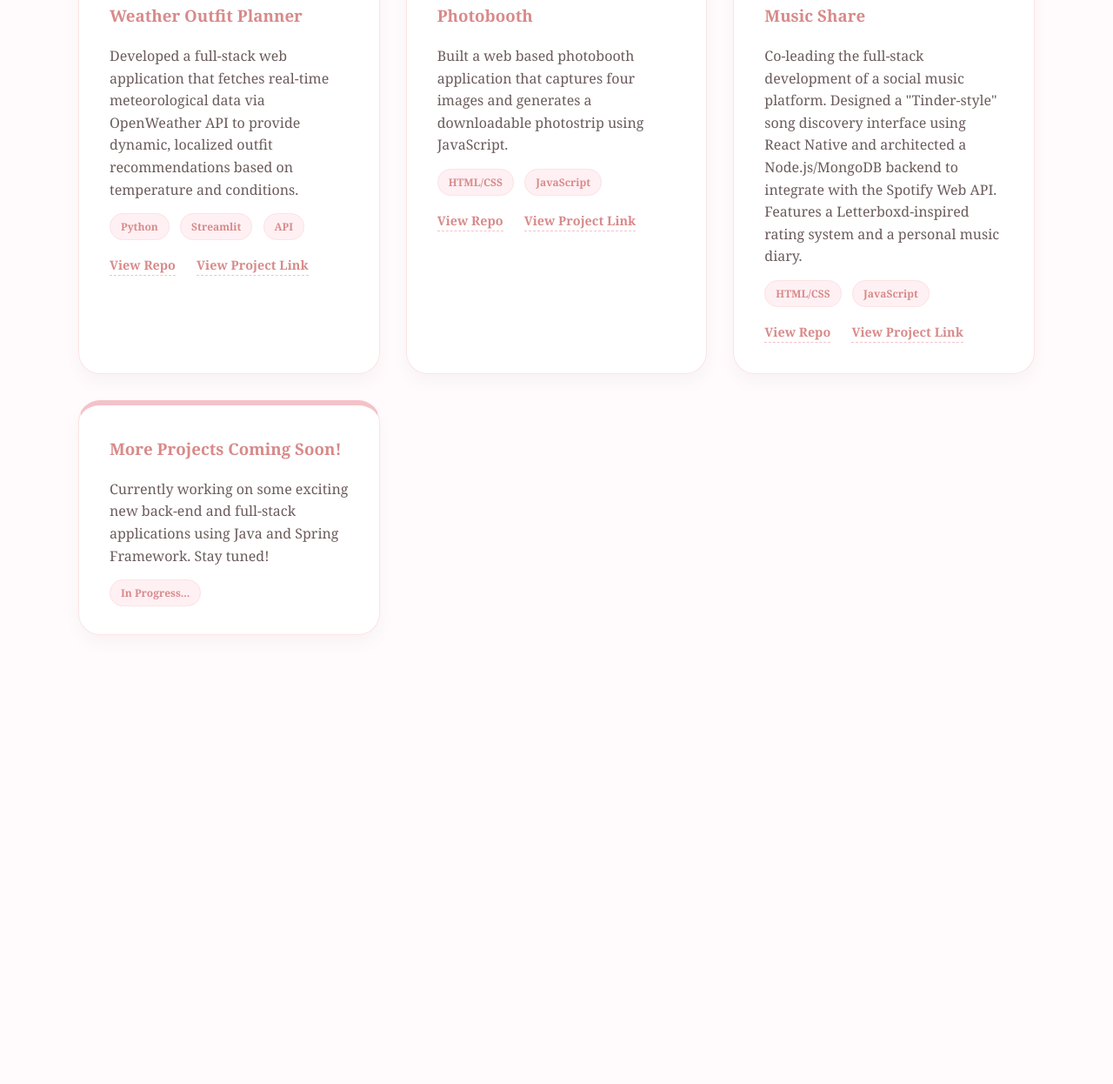
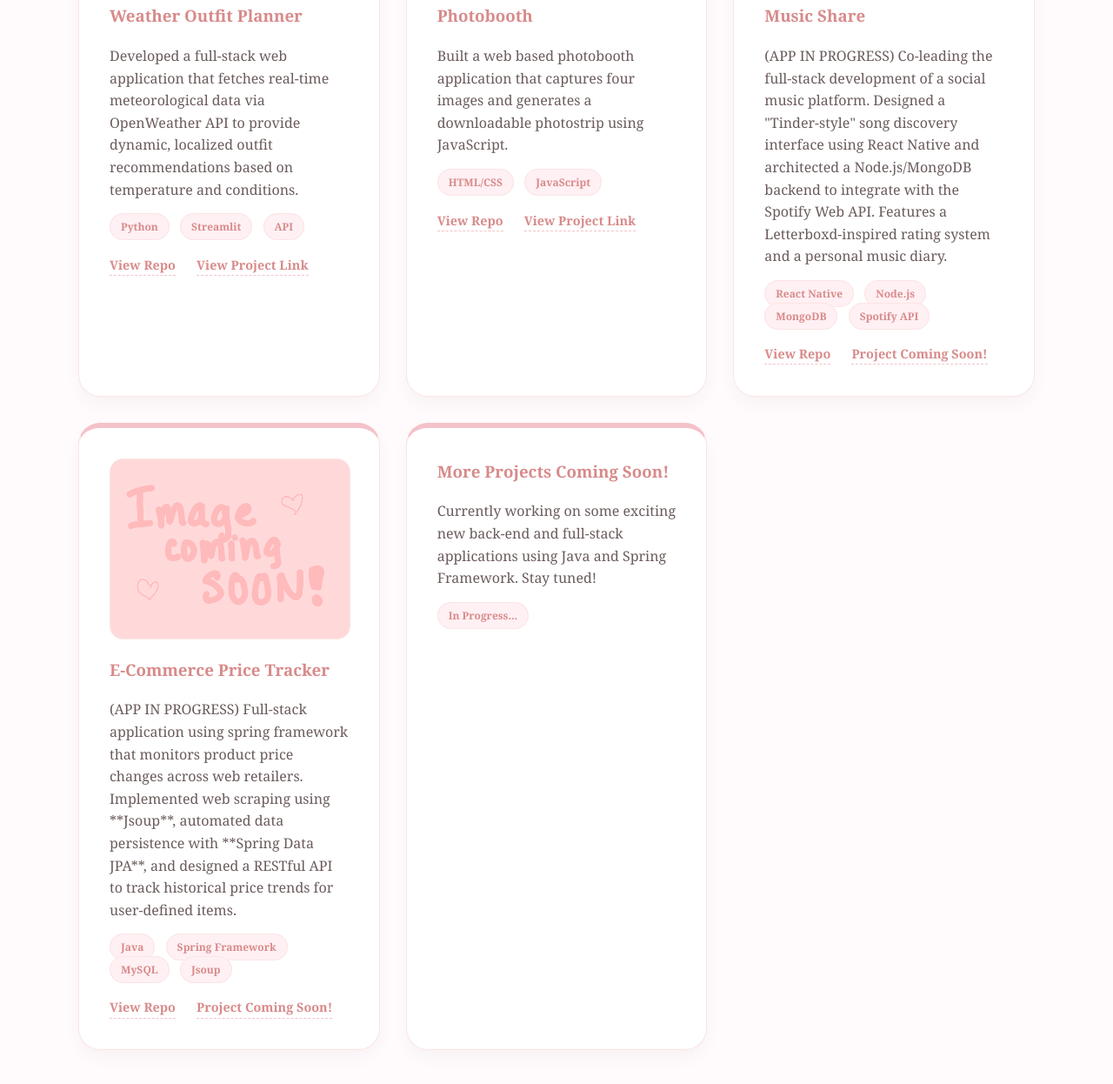
Before and after one commit to elsagooey/elsagooey.github.io, a plain HTML site: page index.html in a window 1280 px wide. Shown: the part 5238-6484 px from the top of the page at 87% size. Before the commit the page ends 6048 px from the top, so only its background shows below. Drawn offline with Linux system fonts and the light colour scheme.

Commit message:
updated proj again

```diff
--- a/index.html
+++ b/index.html
@@ -208,20 +208,40 @@
 
                 <div class="project-card">
                     <div class="project-image">
-                        <img src="images/comingsoon.png" alt="Photobooth">
+                        <img src="images/comingsoon.png" alt="MusicShare">
                     </div>
                     <div class="project-content">
                         <h3>Music Share</h3>
-                        <p>Co-leading the full-stack development of a social music platform.
+                        <p>(APP IN PROGRESS) Co-leading the full-stack development of a social music platform.
                             Designed a "Tinder-style" song discovery interface using React Native
                             and architected a Node.js/MongoDB backend to integrate with the Spotify Web API.
                             Features a Letterboxd-inspired rating system and a personal music diary.</p>
                         <div class="tags">
-                            <span>HTML/CSS</span> <span>JavaScript</span>
+                            <span>React Native</span> <span>Node.js</span> <span>MongoDB</span> <span>Spotify API</span>
                         </div>
                         <div class="project-links">
-                            <a href="https://github.com/elsagooey/photobooth" target="_blank" class="btn-small">View Repo</a>
-                            <a href="https://elsagooey.github.io/photobooth/" target="_blank" class="btn-small">View Project Link</a>
+                            <a href="https://github.com/elsagooey/music-discovery-app" target="_blank" class="btn-small">View Repo</a>
+                            <a href="https://github.com/elsagooey/music-discovery-app" target="_blank" class="btn-small">Project Coming Soon!</a>
+                        </div>
+                    </div>
+                </div>
+
+                <div class="project-card">
+                    <div class="project-image">
+                        <img src="images/comingsoon.png" alt="PriceTrack">
+                    </div>
+                    <div class="project-content">
+                        <h3>E-Commerce Price Tracker</h3>
+                        <p>(APP IN PROGRESS) Full-stack application using spring framework that monitors product price changes
+                            across web retailers. Implemented web scraping using **Jsoup**, automated data
+                            persistence with **Spring Data JPA**, and designed a RESTful API to track
+                            historical price trends for user-defined items.</p>
+                        <div class="tags">
+                            <span>Java</span> <span>Spring Framework</span> <span>MySQL</span> <span>Jsoup</span>
+                        </div>
+                        <div class="project-links">
+                            <a href="https://github.com/elsagooey/price-tracker" target="_blank" class="btn-small">View Repo</a>
+                            <a href="https://github.com/elsagooey/price-tracker" target="_blank" class="btn-small">Project Coming Soon!</a>
                         </div>
                     </div>
                 </div>
```
